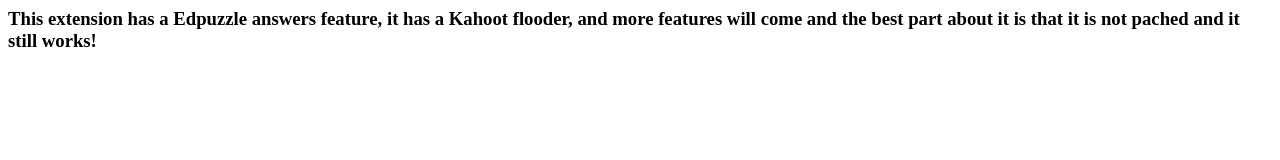
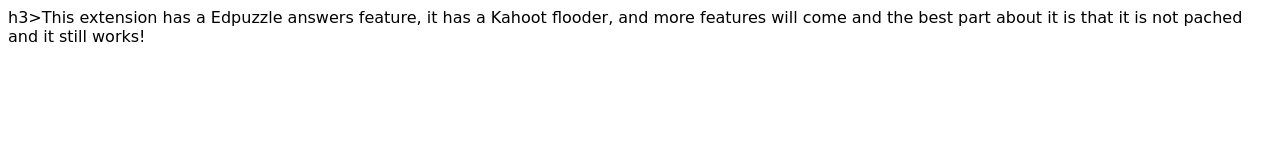
Before and after one commit to TamoghnaK13/EduNinja, a plain HTML site: page f.html in a window 1280 px wide. Drawn offline with Linux system fonts and the light colour scheme.

Commit message:
Update f.html

```diff
--- a/f.html
+++ b/f.html
@@ -1 +1,15 @@
-<h3>This extension has a Edpuzzle answers feature, it has a Kahoot flooder, and more features will come and the best part about it is that it is not pached and it still works!</h3>
+<!DOCTYPE html>
+<html>
+<head>
+<style>
+body {
+  font-family: 'Brush Script MT', cursive;
+}
+</style>
+</head>
+<body>
+
+h3>This extension has a Edpuzzle answers feature, it has a Kahoot flooder, and more features will come and the best part about it is that it is not pached and it still works!</h3>
+
+</body>
+</html>
```
